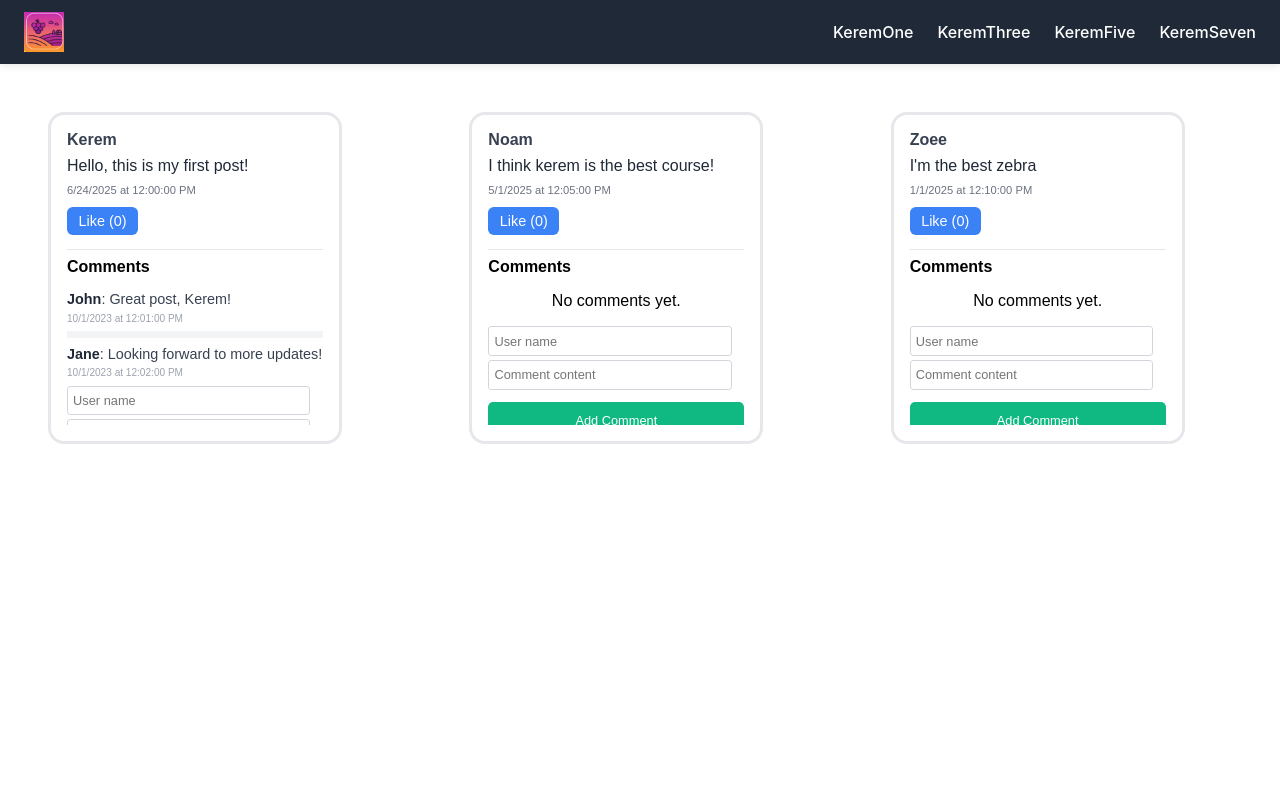
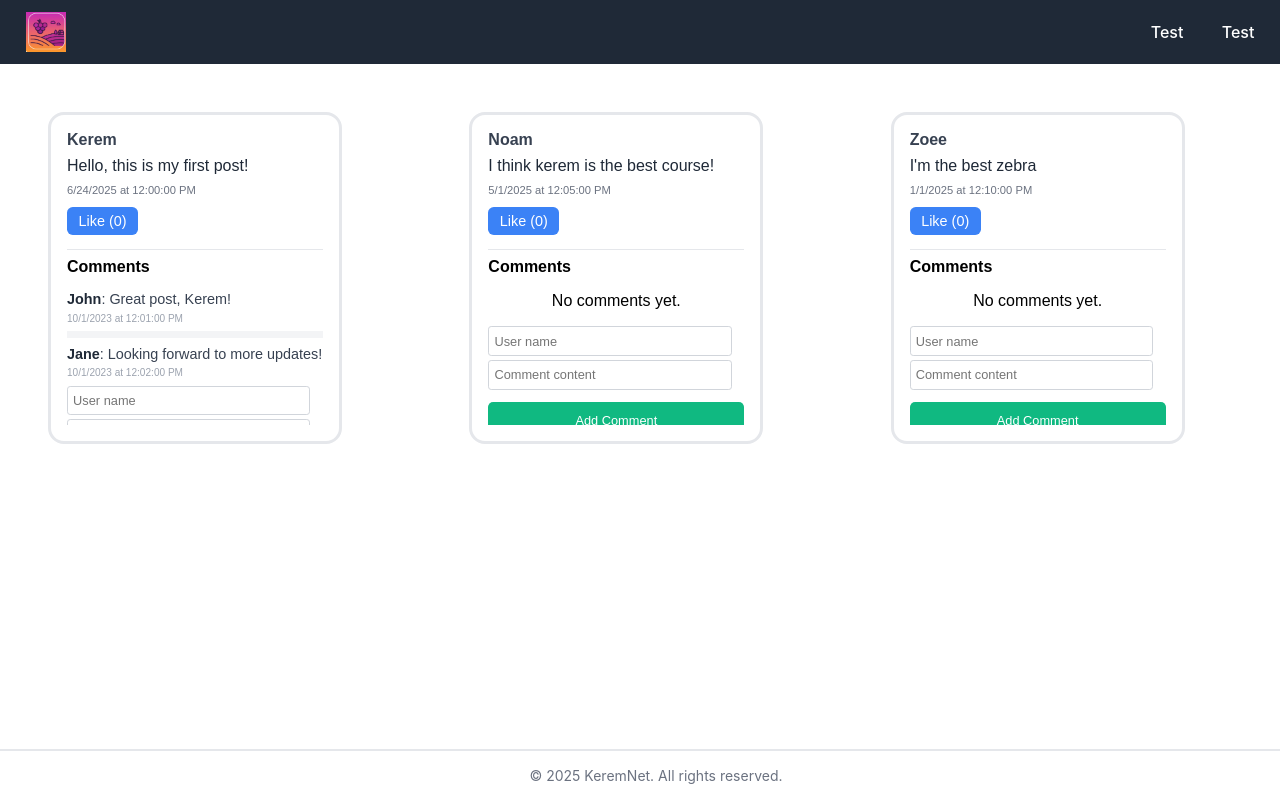
Before and after one commit to NoamR06/KeremNet, a React (Create React App) app in the folder kerem-net/: page / in a window 1280 px wide. Built offline with nearby package versions, Linux system fonts and the light colour scheme; data requests are answered from the project's data file.

Commit message:
Added footer

```diff
--- a/kerem-net/src/App.tsx
+++ b/kerem-net/src/App.tsx
@@ -1,14 +1,17 @@
-import './App.css';
+import React, { Fragment } from 'react';
 import Navbar from './Components/ApplicationLayout/NavigationBar/navigationBar';
 import { Posts } from './Components/Post/Post';
+import Footer from './Components/ApplicationLayout/Footer/Footer';
 
-function App() {
+
+
+const App: React.FC = () => {
   return (
-    <div>
-      <Navbar/>
+    <Fragment>
+      <Navbar />
       <Posts />
-    </div>
-
-  )
+      <Footer />
+    </Fragment>
+  );
 };
 export default App;
--- /dev/null
+++ b/kerem-net/src/Components/ApplicationLayout/Footer/Footer.css
@@ -0,0 +1,11 @@
+.footer {
+  padding: 16px;
+  text-align: center;
+  background-color: white;
+  color: #6b7280;
+  font-size: 0.875rem;
+  border-top: 0.2em solid #e5e7eb;
+  position: fixed;
+  bottom: 0;
+  width: 100%;
+}
--- /dev/null
+++ b/kerem-net/src/Components/ApplicationLayout/Footer/Footer.tsx
@@ -0,0 +1,12 @@
+import React from 'react';
+import './Footer.css';
+
+const Footer: React.FC = () => {
+  return (
+    <footer className="footer">
+      © 2025 KeremNet. All rights reserved.
+    </footer>
+  );
+};
+
+export default Footer;
--- a/kerem-net/src/Components/ApplicationLayout/NavigationBar/navigationBar.css
+++ b/kerem-net/src/Components/ApplicationLayout/NavigationBar/navigationBar.css
@@ -2,11 +2,10 @@
   display: flex;
   align-items: center;
   justify-content: space-between;
-  padding: 0 24px;
-  height: 64px;
+  padding: 0 2vw;
+  height: 8vh;
   background-color: #1f2937;
   color: white;
-  box-shadow: 0 2px 8px rgba(0,0,0,0.1);
 }
 
 .navbar-left {
@@ -15,12 +14,12 @@
 }
 
 .navbar-logo {
-  height: 40px;
+  height: 5vh;
   width: auto;
 }
 
 .navbar-links a {
-  margin-left: 24px;
+  margin-left: 3vw;
   text-decoration: none;
   color: white;
   font-weight: 500;
--- a/kerem-net/src/Components/ApplicationLayout/NavigationBar/navigationBar.tsx
+++ b/kerem-net/src/Components/ApplicationLayout/NavigationBar/navigationBar.tsx
@@ -1,6 +1,7 @@
 import React from 'react';
 import './navigationBar.css';
 import logo from '../../assets/logo.png'
+import { Link } from 'react-router-dom';
 
 const Navbar: React.FC = () => {
   return (
@@ -9,10 +10,8 @@ const Navbar: React.FC = () => {
         <img src={logo} alt="Logo" className="navbar-logo" />
       </div>
       <div className="navbar-links">
-        <a href="#">KeremOne</a>
-        <a href="#">KeremThree</a>
-        <a href="#">KeremFive</a>
-        <a href="#">KeremSeven</a>
+        <a>Test</a>
+        <a>Test</a>
       </div>
     </nav>
   );
--- a/package.json
+++ b/package.json
@@ -1,8 +1,10 @@
 {
   "dependencies": {
+    "react-router-dom": "^7.6.2",
     "uuid": "^11.1.0"
   },
   "devDependencies": {
+    "@types/react-router-dom": "^5.3.3",
     "@types/uuid": "^10.0.0"
   }
 }
```
Also changed, not shown: kerem-net/src/Components/ApplicationLayout/ApplicationLayout.tsx (added, +14 -0 lines), 1 other file (tests, documents, lock files or other folders).
